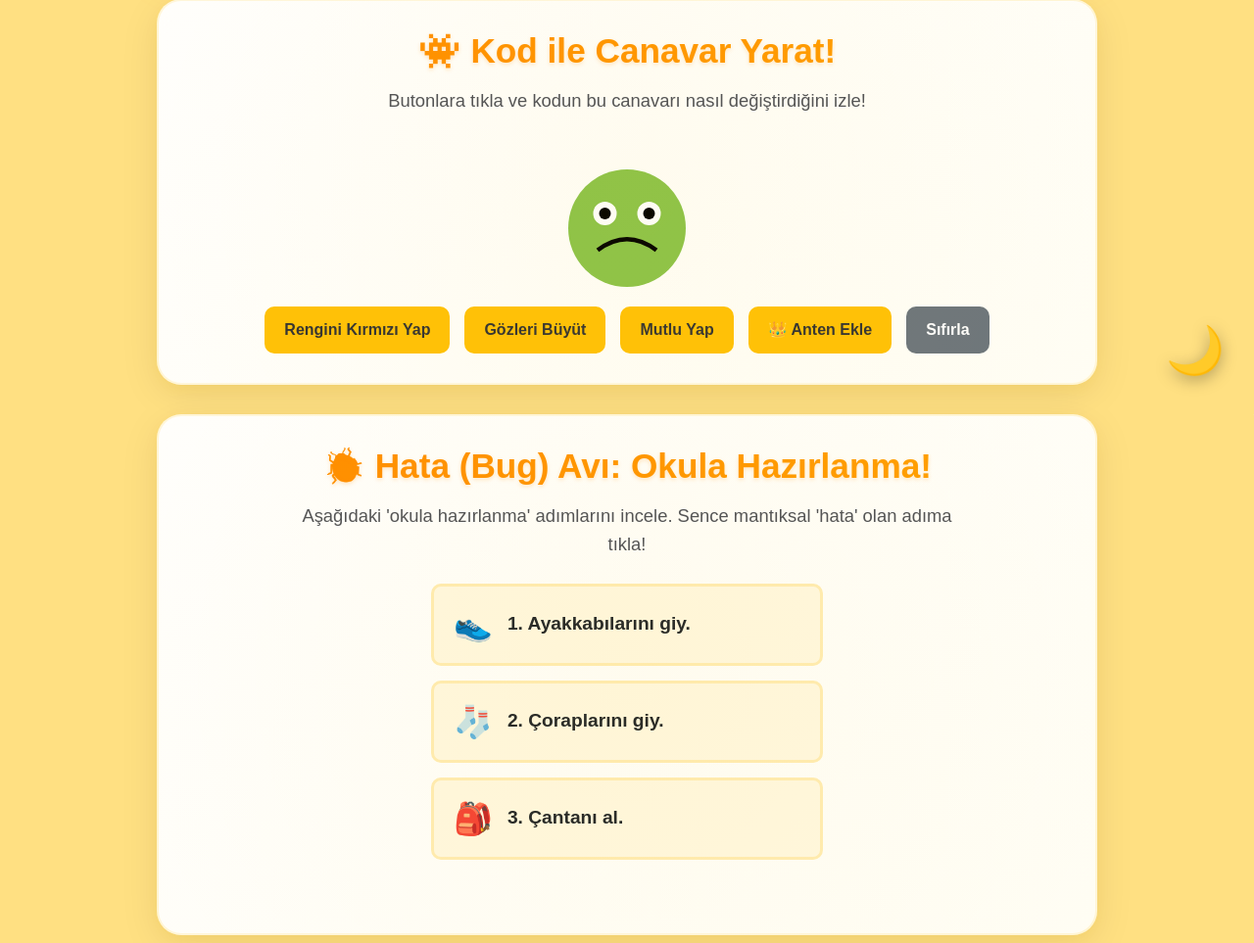
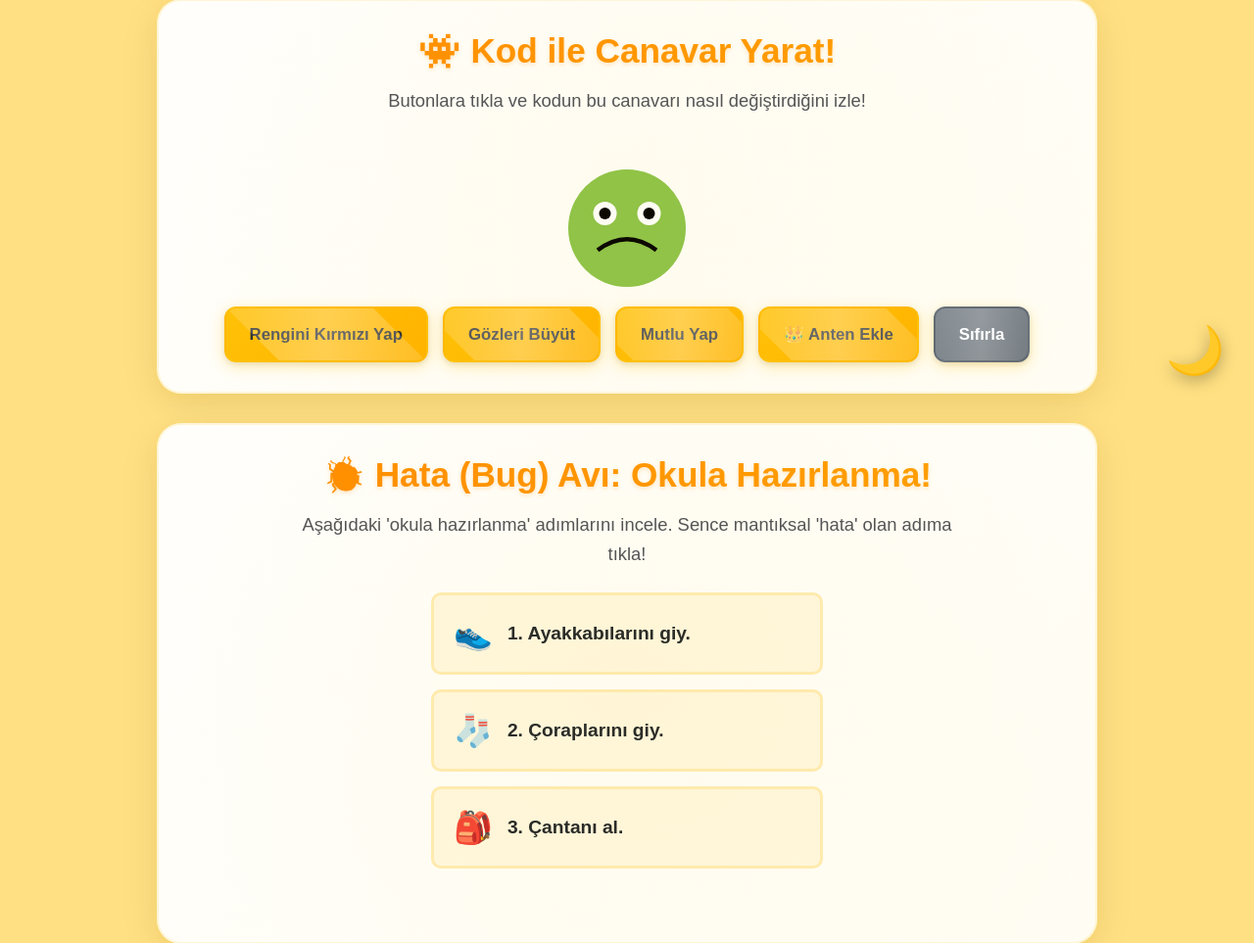
Before and after one commit to zulfucankarakus/BilgeAri-Cocuklar-Icin-Etkilesimli-Ogrenme-Platformu-mainson, an ASP.NET Core app: page /Home/kodlamauzmani in a window 1280 px wide. Shown: the part 376-1339 px from the top of the page at 98% size. Run offline with ASP.NET Core 8, Linux system fonts and the light colour scheme; the visitor is signed in with stand-in values (Sample User, id 1).

Commit message:
auto-commit for 21f737d8-782e-47b2-a95e-95856b51678e

```diff
--- a/BilgeAri-Cocuklar-Icin-Etkilesimli-Ogrenme-Platformu-main/wwwroot/css/kodlamauzmani.css
+++ b/BilgeAri-Cocuklar-Icin-Etkilesimli-Ogrenme-Platformu-main/wwwroot/css/kodlamauzmani.css
@@ -416,35 +416,74 @@
             justify-content: center;
             gap: 15px;
             flex-wrap: wrap; /* Küçük ekranlarda alta geç */
+            position: relative;
+            z-index: 1;
         }
 
         /* Kontrol butonlarının genel stili */
         .control-btn {
-            background-color: #ffc107;
+            background: linear-gradient(135deg, #ffc107 0%, #ffb300 100%);
             color: #333;
             border: none;
-            padding: 12px 20px;
-            border-radius: 10px;
-            font-size: 1rem;
-            font-weight: bold;
+            padding: 14px 24px;
+            border-radius: 12px;
+            font-size: 1.05rem;
+            font-weight: 800;
             cursor: pointer;
-            transition: background-color 0.2s, transform 0.2s;
+            transition: all 0.3s cubic-bezier(0.175, 0.885, 0.32, 1.275);
+            box-shadow:
+                0 4px 15px rgba(255, 193, 7, 0.3),
+                0 2px 5px rgba(0, 0, 0, 0.1);
+            position: relative;
+            overflow: hidden;
+            border: 2px solid rgba(255, 193, 7, 0.3);
         }
 
-        /* Buton hover efekti: Renk koyulaşır ve hafif büyür */
-        .control-btn:hover {
-            background-color: #ffa000;
-            transform: scale(1.05);
+        /* Buton parlama efekti */
+        .control-btn::before {
+            content: '';
+            position: absolute;
+            top: -50%;
+            left: -50%;
+            width: 200%;
+            height: 200%;
+            background: linear-gradient(
+                45deg,
+                transparent,
+                rgba(255, 255, 255, 0.3),
+                transparent
+            );
+            transform: rotate(45deg);
+            transition: all 0.5s;
         }
 
-        /* Sıfırlama butonu: Gri renk */
+        .control-btn:hover::before {
+            left: 100%;
+        }
+
+        /* Buton hover efekti: Renk koyulaşır ve büyür */
+        .control-btn:hover {
+            background: linear-gradient(135deg, #ffb300 0%, #ffa000 100%);
+            transform: translateY(-3px) scale(1.05);
+            box-shadow:
+                0 8px 25px rgba(255, 193, 7, 0.4),
+                0 4px 10px rgba(0, 0, 0, 0.15);
+            border-color: rgba(255, 193, 7, 0.5);
+        }
+
+        .control-btn:active {
+            transform: translateY(-1px) scale(1.02);
+        }
+
+        /* Sıfırlama butonu: Gradient gri */
         .control-btn.reset-btn {
-            background-color: #6c757d;
+            background: linear-gradient(135deg, #6c757d 0%, #5a6268 100%);
             color: white;
+            border-color: rgba(108, 117, 125, 0.3);
         }
 
         .control-btn.reset-btn:hover {
-            background-color: #5a6268;
+            background: linear-gradient(135deg, #5a6268 0%, #495057 100%);
         }
 
         /* ===== HATA AVI (BUG HUNT) STİLLERİ ===== */
```
